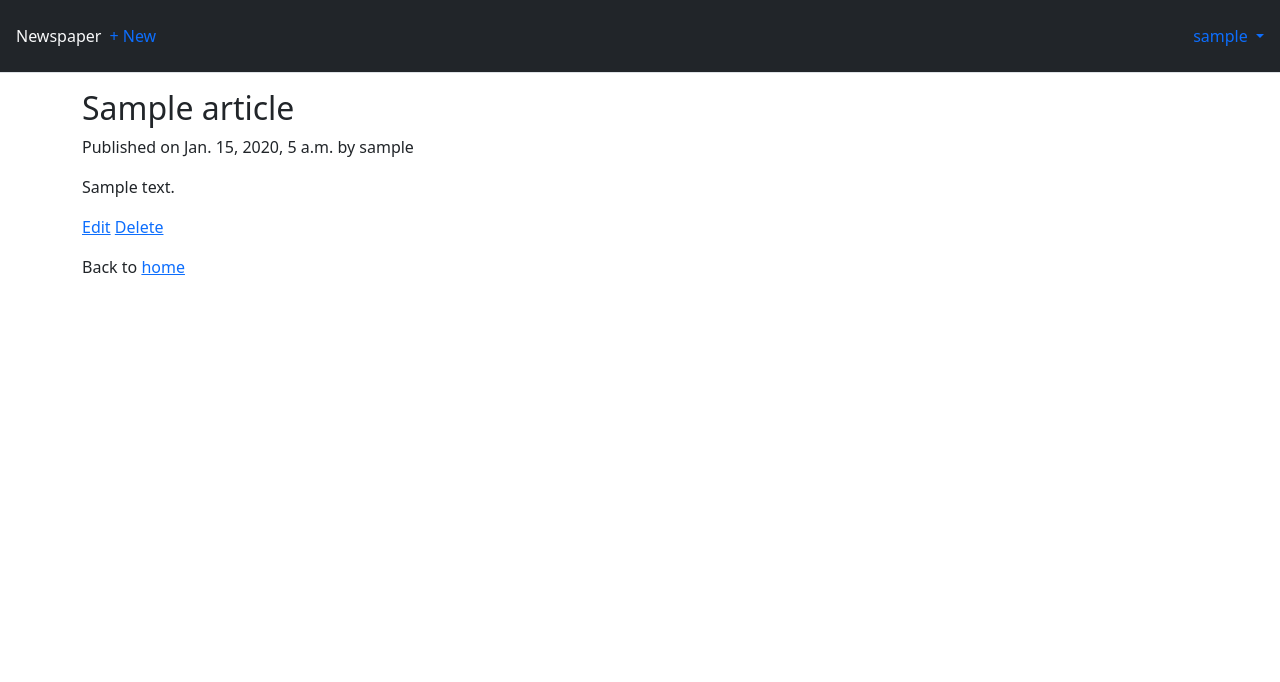
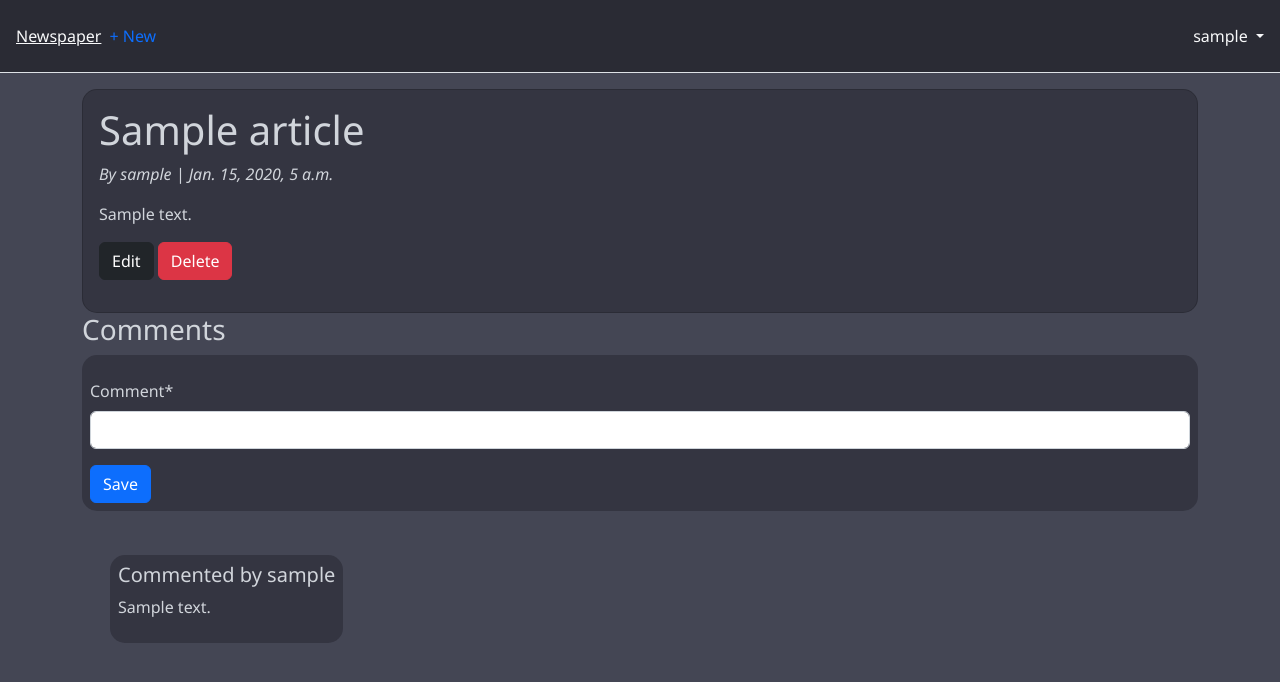
Before and after one commit to 23NH2001/newsHub, a Django app: page /articles/1 in a window 1280 px wide. Shown: the top 682 px of the page. Run offline with Django 4.2, Linux system fonts and the light colour scheme; a user stored in the database is signed in; tables that the repository leaves empty hold one stand-in row (values such as "Sample post"); some libraries are stand-ins or nearby versions.

Commit message:
comments app

```diff
--- /dev/null
+++ b/articles/forms.py
@@ -0,0 +1,7 @@
+from django import forms
+from .models import Comment
+
+class CommentForm(forms.ModelForm):
+    class Meta:
+        model = Comment
+        fields = ("comment",)
--- a/articles/models.py
+++ b/articles/models.py
@@ -19,3 +19,14 @@ class Article(models.Model):
 
     def get_absolute_url(self):
         return reverse("articles_detail", kwargs={"pk": self.pk})
+
+class Comment(models.Model):
+    article = models.ForeignKey(Article, on_delete=models.CASCADE)
+    comment = models.CharField(max_length=140)
+    author = models.ForeignKey(settings.AUTH_USER_MODEL, on_delete=models.CASCADE)
+
+    def __str__(self):
+        return self.comment
+
+    def get_absolute_url(self):
+        return reverse("articles_list", kwargs={"pk": self.pk})
--- a/articles/views.py
+++ b/articles/views.py
@@ -1,16 +1,55 @@
+from typing import Any
 from .models import Article
-from django.views.generic import ListView, DetailView, UpdateView, DeleteView, CreateView
-from django.urls import reverse_lazy
+from django.views.generic import ListView, DetailView, UpdateView, DeleteView, CreateView, FormView
+from django.views import View
+from django.urls import reverse_lazy, reverse
 from django.contrib.auth.mixins import LoginRequiredMixin, UserPassesTestMixin
+from .forms import CommentForm
+from django.views.generic.detail import SingleObjectMixin
+# Create your views here.
+class CommentGet(DetailView):
+    model = Article
+    template_name="articleDetailPage.html"
 
-# Create your views here.
+    def get_context_data(self, **kwargs):
+        context = super().get_context_data(**kwargs)
+        context["form"] = CommentForm()
+        return context
+
+class CommentPost(SingleObjectMixin, FormView):
+    model = Article
+    form_class = CommentForm
+    template_name = "articleDetailPage.html"
+
+    def post(self, request, *args, **kwargs):
+        self.object = self.get_object()
+        return super().post(request, *args, **kwargs)
+
+    def form_valid(self, form):
+        comment = form.save(commit=False)
+        comment.article = self.object
+        comment.author = self.request.user
+        comment.save()
+        return super().form_valid(form)
+
+    def get_success_url(self):
+        article = self.object
+        return reverse("articles_detail", kwargs={"pk": article.pk})
+
+class ArticleDetailView(LoginRequiredMixin, View):
+    def get(self, request, *args, **kwargs):
+        view = CommentGet.as_view()
+        return view(request, *args, **kwargs)
+
+    def post(self, request, *args, **kwargs):
+        view = CommentPost.as_view()
+        return view(request, *args, **kwargs)
+
 class ArticlesListView(LoginRequiredMixin, ListView):
     model = Article
     template_name = "articlesListPage.html"
 
-class ArticleDetailView(LoginRequiredMixin, DetailView):
-    model = Article
-    template_name="articleDetailPage.html"
+
 
 class ArticleUpdateView(LoginRequiredMixin, UserPassesTestMixin, UpdateView):
     model = Article
--- a/django_project/urls.py
+++ b/django_project/urls.py
@@ -19,7 +19,7 @@ from django.urls import path, include
 from django.views.generic.base import TemplateView
 
 urlpatterns = [
-    path("admin/", admin.site.urls),
+    path("admin/", admin.site.urls,name="admin_page"),
     path("accounts/",include("accounts.urls")),
     path("accounts/",include("django.contrib.auth.urls")),
     path("articles/",include("articles.urls")),
--- a/templates/articleDetailPage.html
+++ b/templates/articleDetailPage.html
@@ -1,20 +1,53 @@
 {% extends 'base.html' %}
+
+{% load crispy_forms_tags %}
 
 {% block Title %}{{ article.title }}{% endblock Title %}
 
 {% block Content %}
-<div class="article-entry">
-    <h2>{{ article.title }}</h2>
-    <p>Published on {{ article.date }} by {{ article.author }}</p>
-    <p>{{ article.body|linebreaks  }}</p>
-</div>
-<div>
+<style>
+    .detail-bg-color{
+        background-color: #343541;
+    }
+
+</style>
+<div class="card" style="background-color:#343541; border-radius:15px;">
+  <div class="card-body">
+    <h1 class="card-title">{{ article.title }}</h1>
+    <p> <i> By {{ article.author }} | {{ article.date }} </i></p>
+    <p class="card-text">{{ article.body|linebreaks  }}</p>
     {% if article.author.pk == request.user.pk %}
     <p>
-        <a href="{% url 'articles_update' article.pk %}">Edit</a>
-        <a href="{% url 'articles_delete' article.pk %}">Delete</a>
+        <a role="button" class="btn btn-dark" href="{% url 'articles_update' article.pk %}">Edit</a>
+        <a role="button" class="btn btn-danger" href="{% url 'articles_delete' article.pk %}">Delete</a>
     </p>
     {% endif %}
-    <p>Back to <a href="{% url 'articles_list' %}">home</a></p>
+  </div>
 </div>
-{% endblock Content %}
+
+<h3>Comments</h3>
+<div class="write-comment">
+    <form method="post">
+        {% csrf_token %}
+        <div class="media p-2" style="background-color:#343541; border-radius:15px;">
+            <div class="media-body">
+                <p>{{ form|crispy }}</p>
+            </div>
+            <button class="btn btn-primary" type="submit">Save</button>
+        </div>
+    </form>
+
+</div>
+
+<div class="comments container d-flex mt-3 p-4">
+    {% for comment in article.comment_set.all %}
+
+    <div class="media p-2 m-1" style="background-color:#343541; border-radius:15px;">
+        <div class="media-body">
+            <h5 class="mt-0">Commented by {{ comment.author }}</h5>
+            <p>{{ comment }}</p>
+        </div>
+    </div>
+    {% endfor %}
+</div>
+    {% endblock Content %}
--- a/templates/base.html
+++ b/templates/base.html
@@ -1,6 +1,7 @@
 <!DOCTYPE html>
 <html>
 {% load static %}
+
 <head>
   <meta charset="utf-8">
   <title>{% block Title %}Newspaper App{% endblock Title %}</title>
@@ -12,26 +13,48 @@
 <link href="https://cdn.jsdelivr.net/npm/bootstrap@5.2.3/dist/css/bootstrap.min.css" rel="stylesheet"
   integrity="sha384-rbsA2VBKQhggwzxH7pPCaAqO46MgnOM80zW1RWuH61DGLwZJEdK2Kadq2F9CUG65" crossorigin="anonymous">
 </head>
+<style>
+  ::selection {
+    background-color: #2F7588;
+}
+  *{
+    font-family:'Segoe UI', Tahoma, Geneva, Verdana, sans-serif;
+    color: #D1D5DB;
+  }
+  .body-background-color {
+    background-color: #444654;
+  }
+  a{
+    color: #00A67D;
+  }
 
-<body>
-  <header class="p-3 mb-3 border-bottom bg-dark text-light" data-bs-theme="dark">
+  .dropdown-item:hover{
+    background-color: rgb(133, 133, 133);
+  }
+</style>
+
+<body class="body-background-color">
+  <header class="p-3 mb-3 border-bottom text-light" style="background-color: #2a2b34;" data-bs-theme="dark">
     <div class="d-flex flex-wrap align-items-center justify-content-center
         justify-content-lg-start">
-      <a class="navbar-brand" href="{% url 'homePage' %}">Newspaper</a>
+      <a class="text-light" href="{% url 'articles_list' %}">Newspaper</a>
       <ul class="nav col-12 col-lg-auto me-lg-auto mb-2 justify-content-center
           mb-md-0">
         {% if user.is_authenticated %}
         <li><a href="{% url 'article_create' %}" class="nav-link px-2 ">+ New</a></li>
       </ul>
       <div class="dropdown text-end">
-        <a href="#" class="d-block text-decoration-none dropdown-toggle" id="dropdownUser1"
-          data-bs-toggle="dropdown" aria-expanded="false">
+        <a href="#" class="d-block text-decoration-none dropdown-toggle text-light" id="dropdownUser1" data-bs-toggle="dropdown"
+          aria-expanded="false">
           {{ user.username }}
         </a>
-        <ul class="dropdown-menu text-small" aria-labelledby="dropdownUser1">
-          <li><a class="dropdown-item" href="{% url 'password_reset' %}">
+        <ul class="dropdown-menu text-small body-background-color" aria-labelledby="dropdownUser1">
+          <li><a class="dropdown-item text-light " href="{% url 'password_reset' %}">
               Change password</a></li>
-          <li><a class="dropdown-item" href="{% url 'logout' %}">Log Out</a></li>
+          <li><a class="dropdown-item text-light" href="{% url 'logout' %}">Log Out</a></li>
+          {% if user.is_superuser %}
+          <li><a class="dropdown-item text-light" href="admin/">Admin</a></li>
+          {% endif %}
         </ul>
       </div>
       {% else %}
@@ -45,8 +68,8 @@
     </div>
     </div>
   </header>
-  <main>
-    <div class="container">
+  <main >
+    <div class="container ">
       {% block Content %}
       {% endblock Content %}
     </div>
```
Also changed, not shown: articles/admin.py (+7 -1 lines), templates/articlesListPage.html (+9 -4 lines), articles/migrations/0003_comment.py (added). Lines whose indentation alone changed are shown as unchanged.
